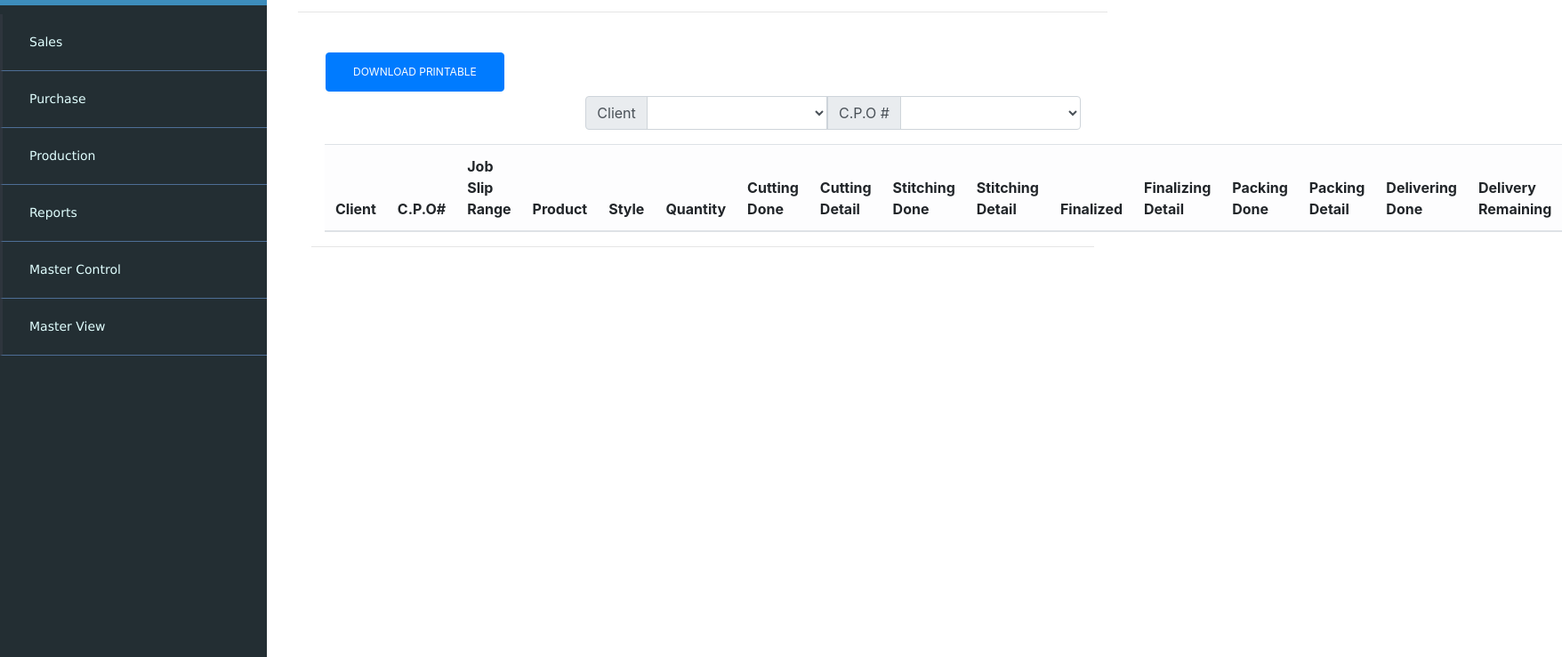
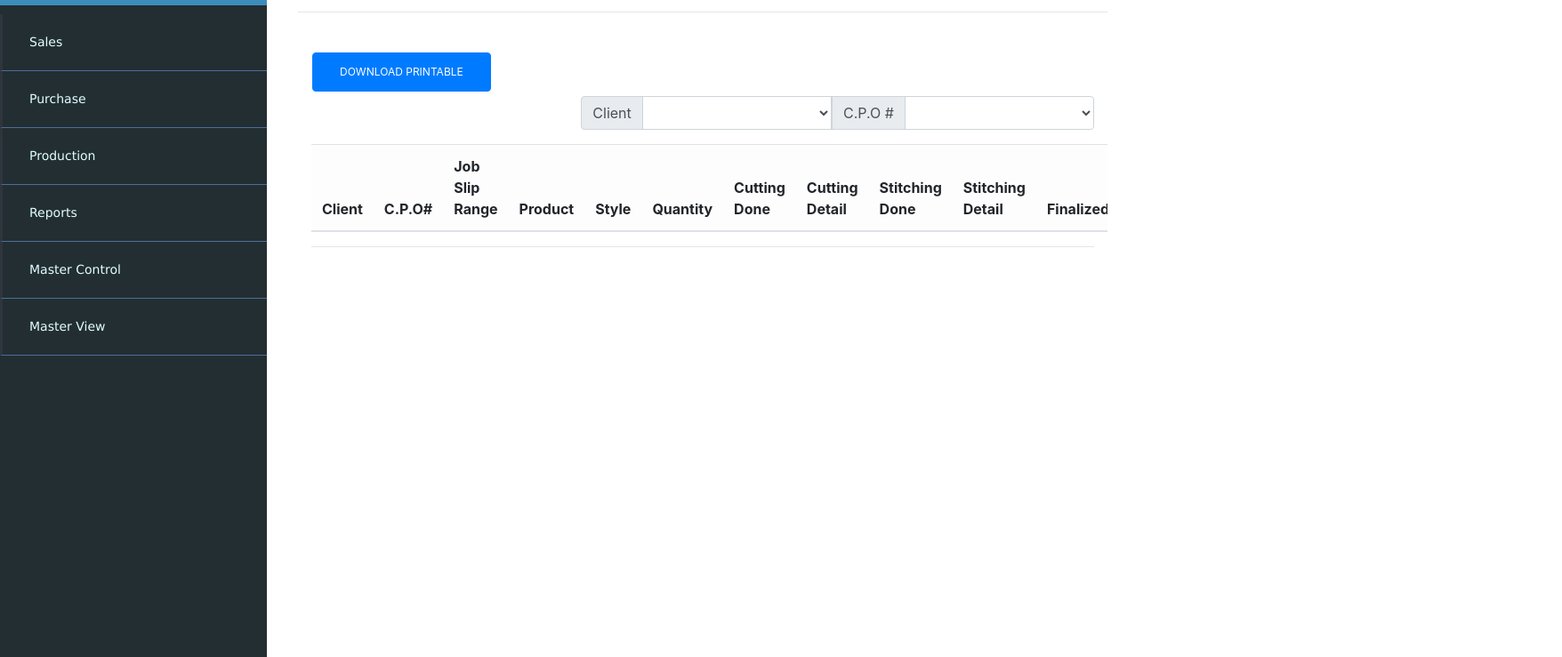
Before and after one commit to yaseenleo/Uniform-Inventory-System, a website: page public/pages/src/reports/production_report.html in a window 1280 px wide. Shown: the part 61-800 px from the top of the page at 89% size, 1756 px wide, since content can reach past the window. Drawn offline with nearby package versions, Linux system fonts and the light colour scheme; no server answers.

Commit message:
production report overflow bug resolved

```diff
--- a/public/css/style.css
+++ b/public/css/style.css
@@ -652,3 +652,7 @@ a.article:hover {
 .sub-list{
     margin-left: 1.3em !important;
 }
+
+.cus-container{
+    overflow-x: scroll;
+}
--- a/public/pages/src/reports/production_report.html
+++ b/public/pages/src/reports/production_report.html
@@ -130,9 +130,9 @@
             <h2 class="text-center">PRODUCTION REPORTS</h2>
             <hr>
             <br>
-            <div class="container">
+            <div class="container cus-container">
 
-                <div class="container">
+                <div class="">
                         <div class="row">
                                 <div class="col-6">
                                     <button class='btn btn-primary' onclick="print(this)">Download Printable</button>
@@ -199,9 +199,6 @@
 
 
             </div>
-
-
-
 
         </div>
 
```
